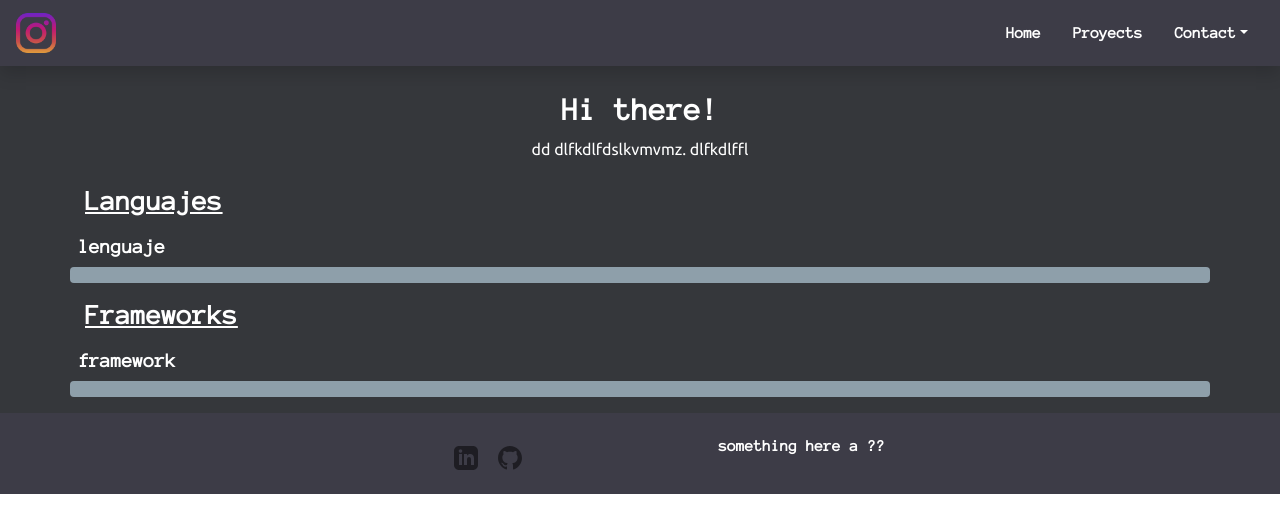
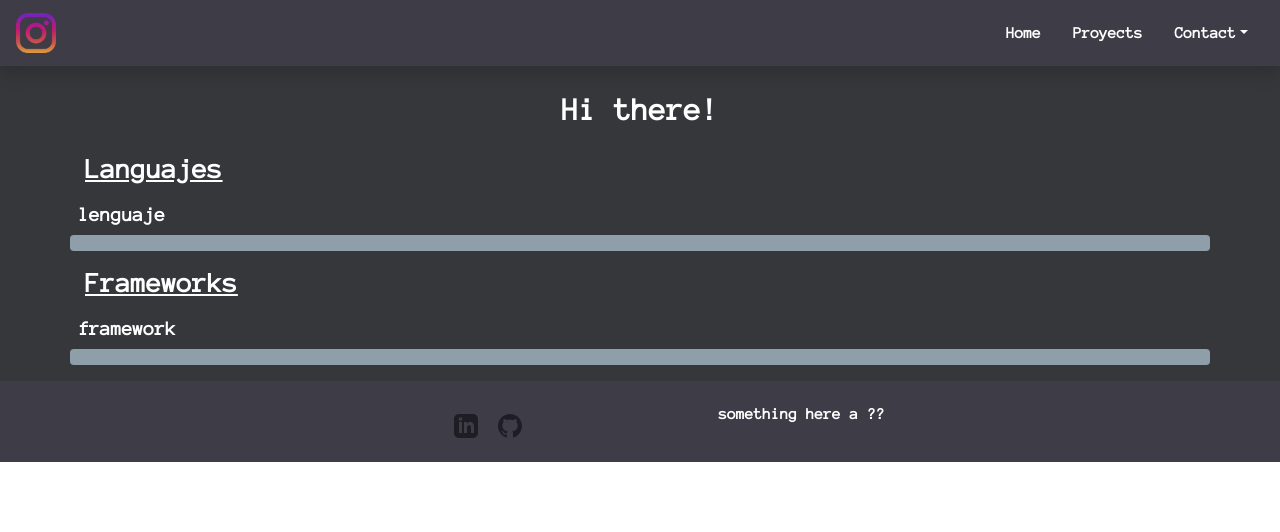
Before and after one commit to EzequielMonforte/vue-PersonalPage, a Vue app: page /#/ in a window 1280 px wide. Shown: the top 532 px of the page. Built offline with nearby package versions, Linux system fonts and the light colour scheme; no server answers.

Commit message:
about me added

```diff
--- a/src/components/AboutMe.vue
+++ b/src/components/AboutMe.vue
@@ -1,14 +1,19 @@
 <template>
     <div>
         <h2>Hi there!</h2>
-        <p> <a href="">dd</a>
-            dlfkdlfdslkvmvmz. dlfkdlffl
+        <p>
+            {{aboutme}}
         </p>
     </div>
 </template>
 
 <script>
 export default {
-
+    data(){
+        return{
+            //todo: format text to have jump o lines
+            aboutme: this.$store.state.userdata.about
+        }
+    }
 }
 </script>
```
